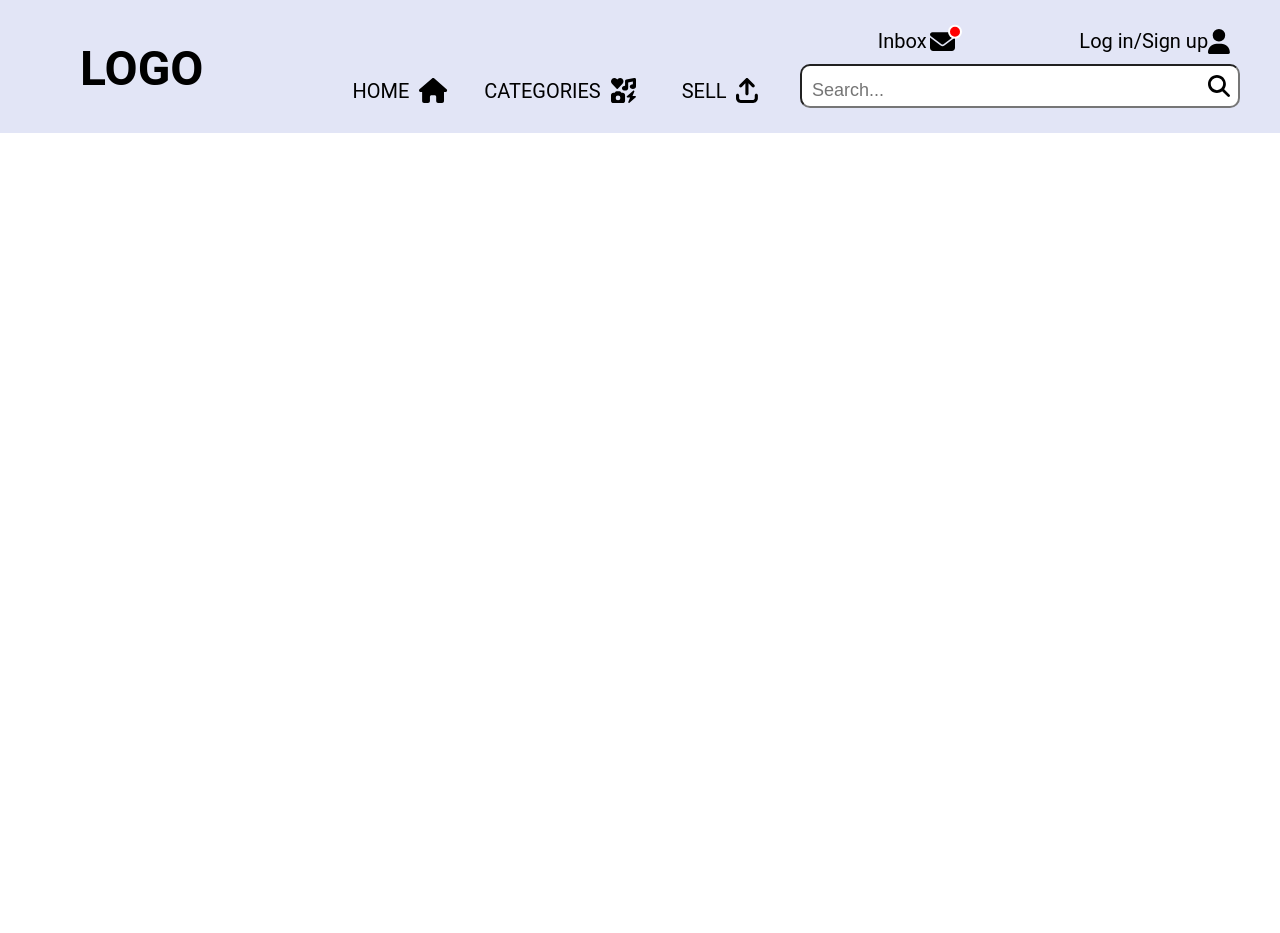
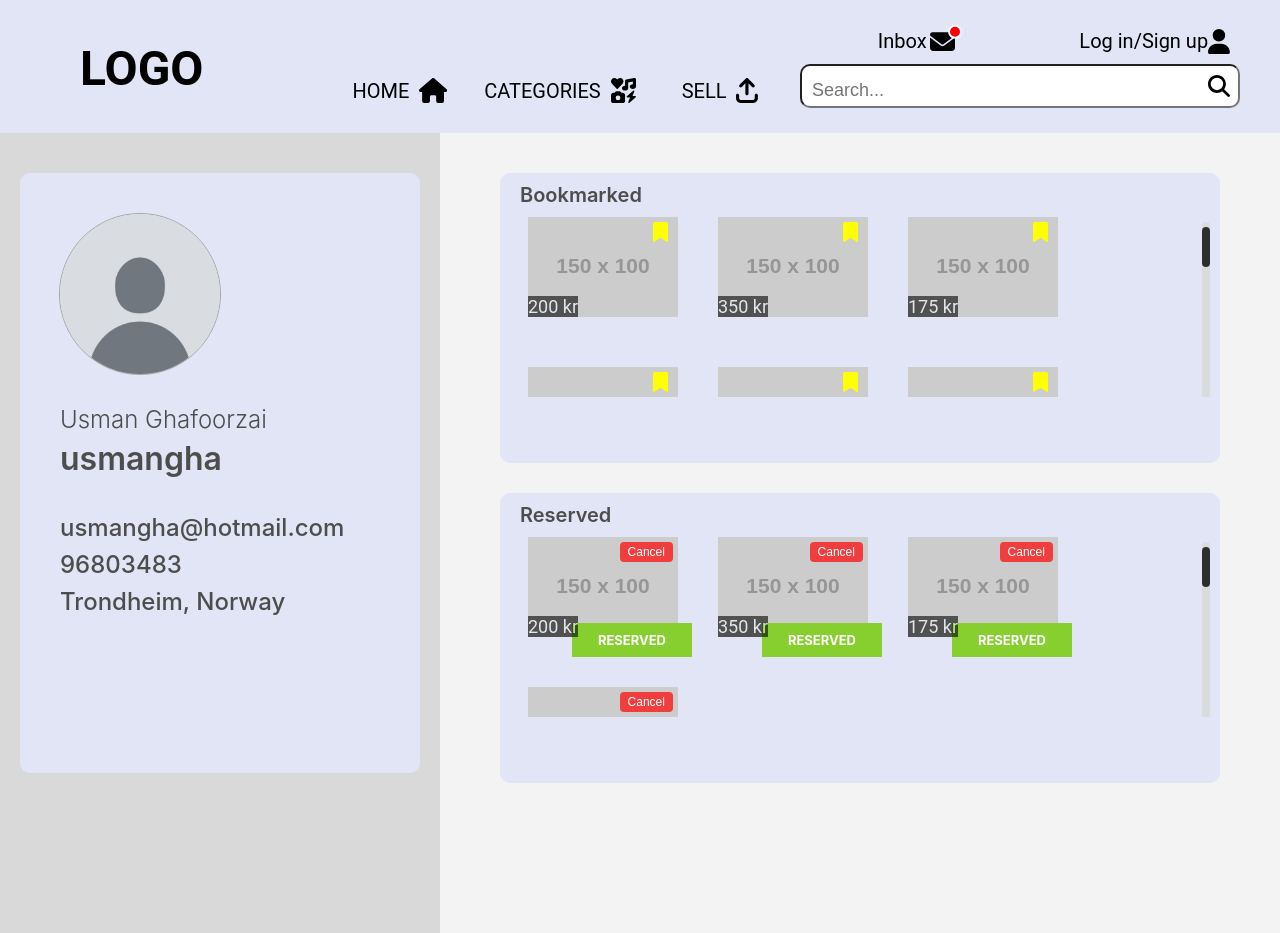
Before and after one commit to usman-ghafoorzai/idatt2105-full-stack-project, a Vue app in the folder frontend/: page /user-profile in a window 1280 px wide. Before the commit the page ends 800 px from the top, so only its background shows below. Built offline with nearby package versions, Linux system fonts and the light colour scheme.

Commit message:
refactor: prototype, will continue later

```diff
--- a/frontend/src/components/BaseItemListComponent.vue
+++ b/frontend/src/components/BaseItemListComponent.vue
@@ -15,7 +15,7 @@ const props = defineProps({
   },
   containerHeight: {
     type: Number,
-    default: 250
+    default: 290
   },
   scrollbarColor: {
     type: String,
@@ -34,7 +34,8 @@ const scrollbarThumb = ref(null);
 
 // Computed styles
 const containerStyle = computed(() => ({
-  height: `${props.containerHeight}px`
+  height: `${props.containerHeight}px`,
+  background: props.bgColor
 }));
 
 const scrollbarStyle = computed(() => ({
@@ -47,7 +48,7 @@ const thumbStyle = computed(() => ({
 
 // Calculate scrollbar height based on container height
 const scrollbarHeight = computed(() => {
-  return props.containerHeight - 80; // Subtract header and margins
+  return props.containerHeight - 80;
 });
 
 // Use VueUse's useScroll
@@ -70,15 +71,12 @@ const updateScrollbarPosition = () => {
 
   const maxScroll = container.scrollHeight - container.clientHeight;
   const scrollPercentage = maxScroll > 0 ? y.value / maxScroll : 0;
-
-  // Use computed scrollbarHeight instead of hardcoded value
   const thumbPosition = scrollPercentage * (scrollbarHeight.value - thumb.clientHeight);
 
   thumb.style.top = `${thumbPosition + SCROLLBAR_THUMB_OFFSET}px`;
 
   emit('scroll', { scrollPercentage });
 
-  // Emit when scrolled to the end
   if (scrollPercentage > 0.95) {
     emit('scroll-end');
   }
@@ -87,33 +85,24 @@ const updateScrollbarPosition = () => {
 // Watch for scroll changes
 watch(y, updateScrollbarPosition);
 
-// Watch for arrivedState.bottom
 watch(() => arrivedState.bottom, (isAtBottom) => {
   if (isAtBottom) {
     emit('scroll-end');
   }
 });
 
-onMounted(() => {
-  // Initial position
-  updateScrollbarPosition();
-});
+onMounted(updateScrollbarPosition);
 </script>
 
 <template>
   <div class="base-section" :style="containerStyle">
-    <div class="base-header" :style="{ background: bgColor }">
-      <h1 class="base-title">{{ title }}</h1>
-    </div>
-
+    <h1 class="base-title">{{ title }}</h1>
     <div class="items-container">
       <div class="items" ref="itemsContainer">
         <div class="items-row">
           <slot></slot>
         </div>
       </div>
-
-      <!-- Custom scrollbar with dynamic height -->
       <div class="scrollbar" :style="[scrollbarStyle, { height: scrollbarHeight + 'px' }]">
         <div class="scrollbar-thumb" ref="scrollbarThumb" :style="thumbStyle"></div>
       </div>
@@ -124,34 +113,16 @@ onMounted(() => {
 <style scoped>
 .base-section {
   position: relative;
-  width: 600px;
-  background: #FFFFFF;
-  box-shadow: 0px 4px 4px rgba(0, 0, 0, 0.25);
   border-radius: 10px;
   overflow: hidden;
 }
 
-.base-header {
-  display: flex;
-  flex-direction: row;
-  justify-content: center;
-  align-items: center;
-  padding: 5px 6px;
-  gap: 10px;
-  width: 280px;
-  height: 45px;
-  margin: 8px 0 0 28px;
-  border-radius: 10px;
-}
-
 .base-title {
   font-family: 'Inter', sans-serif;
-  font-style: normal;
-  font-weight: 700;
-  font-size: 38px;
-  line-height: 46px;
+  font-weight: 600;
+  font-size: 20px;
   color: #4D4D4D;
-  margin: 0;
+  margin: 10px 0 0 20px;
 }
 
 .items-container {
@@ -164,23 +135,22 @@ onMounted(() => {
 .items {
   height: 100%;
   overflow-y: auto;
-  padding: 0 28px 0 28px;
-  scrollbar-width: none; /* Firefox */
-  -ms-overflow-style: none; /* IE and Edge */
+  padding: 0 28px;
+  scrollbar-width: none;
+  -ms-overflow-style: none;
 }
 
 .items::-webkit-scrollbar {
-  display: none; /* Chrome, Safari, Opera */
+  display: none;
 }
 
 .items-row {
   display: flex;
   flex-wrap: wrap;
-  gap: 36px;
+  gap: 40px;
   padding-bottom: 10px;
 }
 
-/* Custom scrollbar styling */
 .scrollbar {
   position: absolute;
   right: 10px;
@@ -188,13 +158,12 @@ onMounted(() => {
   width: 8px;
   border-radius: 10px;
   opacity: 0.8;
-  /* Height is now set dynamically in the template */
 }
 
 .scrollbar-thumb {
   position: absolute;
   width: 8px;
-  height: 40px; /* Slightly taller thumb */
+  height: 40px;
   right: 0;
   top: 5px;
   border-radius: 10px;
@@ -207,7 +176,6 @@ onMounted(() => {
   opacity: 1;
 }
 
-/* Common item styling that can be used by child components */
 :deep(.item-base) {
   flex: 0 0 auto;
 }
@@ -236,10 +204,6 @@ onMounted(() => {
     margin: 0 auto;
   }
 
-  .base-header {
-    width: 50%;
-  }
-
   .base-title {
     font-size: 32px;
   }
--- a/frontend/src/components/UserProfileComponent.vue
+++ b/frontend/src/components/UserProfileComponent.vue
@@ -26,7 +26,6 @@ const user = {
           <p class="user-location">{{ user.location }}</p>
         </div>
       </div>
-      <div class="bottom-box"></div>
     </div>
   </div>
 </template>
@@ -35,17 +34,20 @@ const user = {
 .user-profile-container {
   display: flex;
   justify-content: center;
-  align-items: center;
+  align-items: flex-start;
   width: 100%;
   height: 100%;
 }
 
 .account-box {
   position: relative;
-  width: 600px;
+  width: 100%;
+  max-width: 600px;
   height: 600px;
   background: #E2E5F6;
   border-radius: 10px;
+
+
 }
 
 .account-content {
@@ -109,26 +111,19 @@ const user = {
   margin: 0 0 8px 0;
 }
 
-.bottom-box {
-  box-sizing: border-box;
-  position: absolute;
-  width: 597px;
-  height: 153px;
-  left: 3px;
-  bottom: 0;
-  background: #88A6E6;
-  box-shadow: 0px 4px 4px rgba(0, 0, 0, 0.25);
-  border-radius: 10px;
-}
 
 @media (max-width: 768px) {
   .account-box {
-    width: 100%;
-    max-width: 600px;
+    height: auto;
+    min-height: 500px;
+  }
+
+  .account-content {
+    padding: 25px;
   }
 
   .bottom-box {
-    width: calc(100% - 6px);
+    height: 120px;
   }
 }
 </style>
--- a/frontend/src/router/index.js
+++ b/frontend/src/router/index.js
@@ -4,6 +4,7 @@ import HomeView from '../views/HomeView.vue'
 import RegistrationView from '../views/RegistrationView.vue'
 import ItemListingView from '../views/ItemListingView.vue';
 import ItemView from '../views/ItemView.vue';
+import UserProfileView from "@/views/UserProfileView.vue";
 
 const routes = [
   {
@@ -25,6 +26,11 @@ const routes = [
     path: '/item',
     name: 'Item',
     component: ItemView
+  },
+  {
+    path: '/user-profile',
+    name: 'UserProfile',
+    component: UserProfileView
   }
 ]
 
--- a/frontend/src/views/UserProfileView.vue
+++ b/frontend/src/views/UserProfileView.vue
@@ -1,15 +1,73 @@
 <script setup>
-  import BookmarkedComponent from "@/components/BookmarkedComponent.vue";
-  import Header from '../components/Header.vue'
-  import ReservedComponent from "@/components/ReservedComponent.vue";
-  import UserProfileComponent from "@/components/UserProfileComponent.vue";
-  import
+import BookmarkedComponent from "@/components/BookmarkedComponent.vue";
+import ReservedComponent from "@/components/ReservedComponent.vue";
+import UserProfileComponent from "@/components/UserProfileComponent.vue";
 </script>
 
 <template>
+  <div class="page-container">
+    <div class="profile-layout">
+      <!-- Left section with darker background -->
+      <div class="profile-section">
+        <UserProfileComponent />
+      </div>
 
+      <!-- Right section with lighter background -->
+      <div class="items-section">
+        <div class="items-content">
+          <BookmarkedComponent class="content-section" />
+          <ReservedComponent class="content-section" />
+        </div>
+      </div>
+    </div>
+  </div>
 </template>
 
 <style scoped>
+.page-container {
+  min-height: 100vh;
+  display: flex;
+  flex-direction: column;
+}
 
+.profile-layout {
+  display: flex;
+  flex: 1;
+}
+
+.profile-section {
+  width: 33.33%;
+  background-color: #D9D9D9;
+  padding: 40px 20px;
+}
+
+.items-section {
+  width: 66.67%;
+  background-color: #F3F3F3;
+  display: flex;
+  justify-content: center;
+  padding: 40px 20px;
+}
+
+.items-content {
+  display: flex;
+  flex-direction: column;
+  gap: 30px;
+  width: 90%;
+}
+
+.content-section {
+  width: 100%;
+}
+
+@media (max-width: 992px) {
+  .profile-layout {
+    flex-direction: column;
+  }
+
+  .profile-section,
+  .items-section {
+    width: 100%;
+  }
+}
 </style>
```
